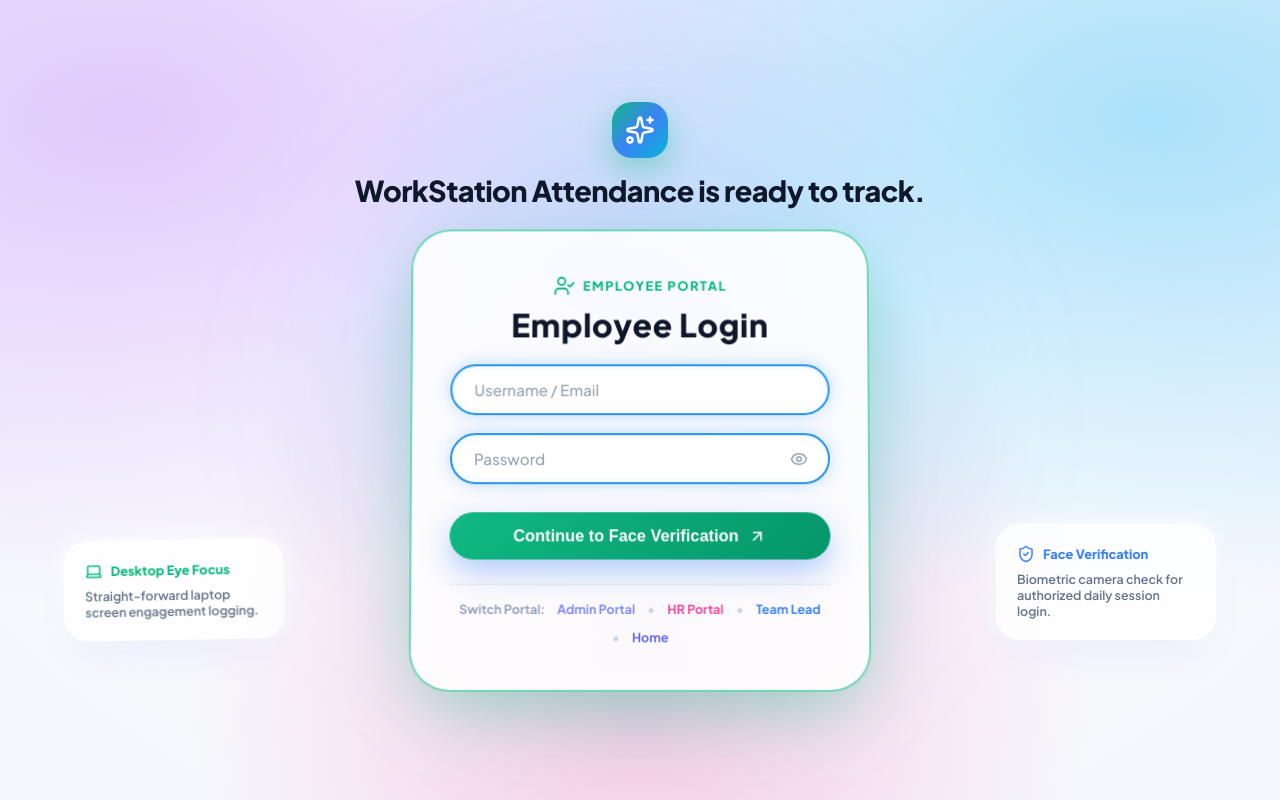
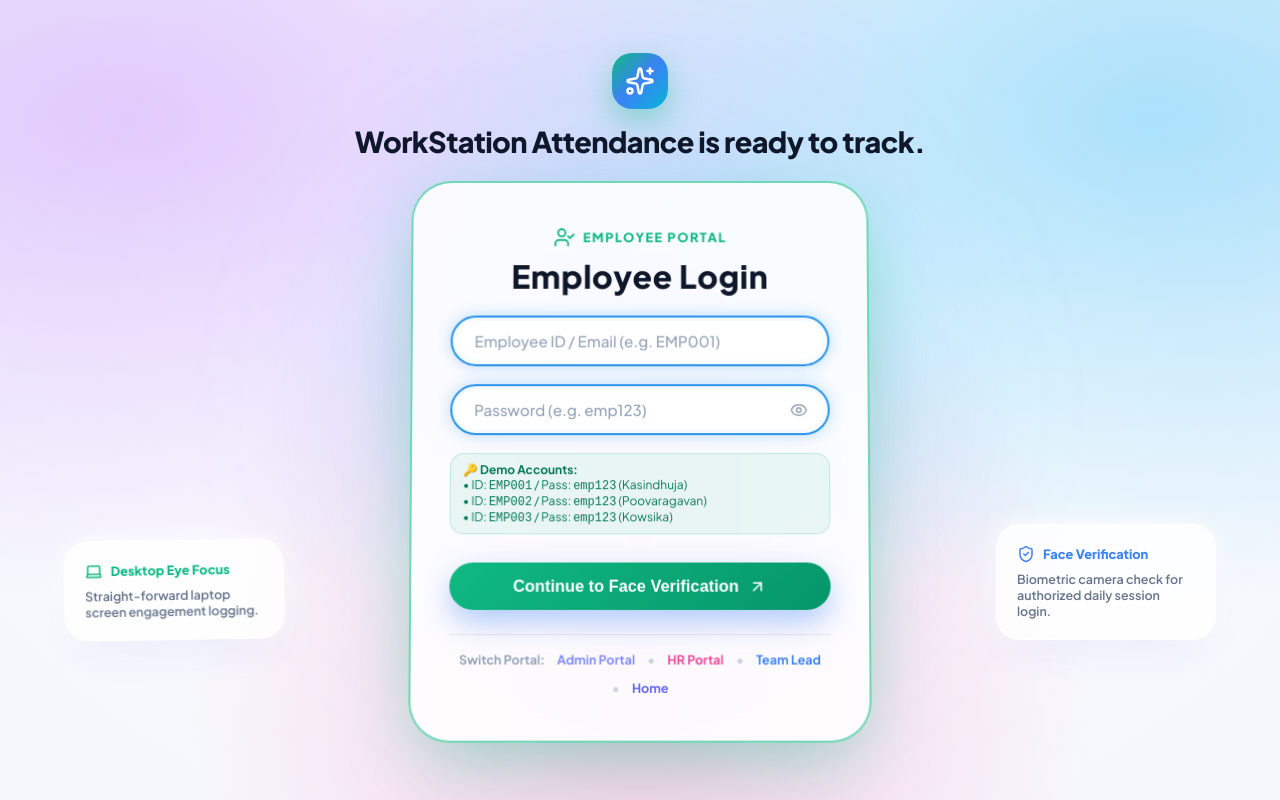
Before and after one commit to Poovaragavn/Log-time, a React (Vite) app: page / in a window 1280 px wide. Built offline with nearby package versions, Linux system fonts and the light colour scheme.

Commit message:
feat: Add quick demo credentials helper box and skip camera login bypass option

```diff
--- a/src/context/AuthContext.tsx
+++ b/src/context/AuthContext.tsx
@@ -39,9 +39,15 @@ export const AuthProvider: React.FC<{ children: React.ReactNode }> = ({ children
   }, [currentUser]);
 
   const validateCredentials = (identifier: string, password: string, requiredRole: UserRole) => {
+    const cleanId = identifier.trim().toLowerCase();
     const users = DB.getUsers();
     const user = users.find(u =>
-      (u.username.toLowerCase() === identifier.toLowerCase() || u.email?.toLowerCase() === identifier.toLowerCase() || u.employeeId?.toLowerCase() === identifier.toLowerCase())
+      u.username.toLowerCase() === cleanId ||
+      u.email?.toLowerCase() === cleanId ||
+      u.employeeId?.toLowerCase() === cleanId ||
+      (cleanId === 'admin' && u.role === 'ADMIN') ||
+      (cleanId === 'hr' && u.role === 'HR') ||
+      (cleanId === 'tl' && u.role === 'TL')
     );
 
     if (!user) {
@@ -49,11 +55,11 @@ export const AuthProvider: React.FC<{ children: React.ReactNode }> = ({ children
     }
 
     if (user.passwordHash !== password) {
-      return { success: false, message: 'Invalid password. Please try again.' };
+      return { success: false, message: 'Invalid password. Please check your password.' };
     }
 
     if (user.role !== requiredRole) {
-      return { success: false, message: `Access denied. Account is not authorized for ${requiredRole} portal.` };
+      return { success: false, message: `Access denied. Account is authorized for ${user.role} portal, not ${requiredRole}.` };
     }
 
     if (user.status !== 'ACTIVE') {
--- a/src/pages/admin/AdminLogin.tsx
+++ b/src/pages/admin/AdminLogin.tsx
@@ -127,9 +127,9 @@ export const AdminLogin: React.FC = () => {
                 style={{ paddingRight: '48px' }}
                 value={password}
                 onChange={e => setPassword(e.target.value)}
-              placeholder="Password"
+                placeholder="Password (e.g. admin123)"
                 required
-              autoComplete="new-password"
+                autoComplete="current-password"
               />
               <button
                 type="button"
@@ -141,7 +141,7 @@ export const AdminLogin: React.FC = () => {
                   transform: 'translateY(-50%)',
                   background: 'none',
                   border: 'none',
-                color: showPassword ? '#4f46e5' : '#94a3b8',
+                  color: showPassword ? '#f59e0b' : '#94a3b8',
                   cursor: 'pointer',
                   display: 'flex',
                   alignItems: 'center',
@@ -154,6 +154,20 @@ export const AdminLogin: React.FC = () => {
               >
                 {showPassword ? <EyeOff size={18} /> : <Eye size={18} />}
               </button>
+            </div>
+
+            <div style={{
+              background: 'rgba(245,158,11,0.08)',
+              border: '1px solid rgba(245,158,11,0.2)',
+              borderRadius: '14px',
+              padding: '8px 12px',
+              fontSize: '0.75rem',
+              color: '#d97706',
+              textAlign: 'left'
+            }}>
+              🔑 <strong>Admin Demo Login:</strong><br />
+              • User: <code>admin</code> or <code>admin@company.com</code><br />
+              • Password: <code>admin123</code>
             </div>
 
           <button type="submit" className="pinterest-btn" disabled={loading}>
--- a/src/pages/employee/EmployeeLogin.tsx
+++ b/src/pages/employee/EmployeeLogin.tsx
@@ -163,7 +163,7 @@ export const EmployeeLogin: React.FC = () => {
                   className="pinterest-input"
                   value={employeeId}
                   onChange={e => setEmployeeId(e.target.value)}
-                  placeholder="Username / Email"
+                  placeholder="Employee ID / Email (e.g. EMP001)"
                   required
                   autoComplete="off"
                 />
@@ -176,7 +176,7 @@ export const EmployeeLogin: React.FC = () => {
                   style={{ paddingRight: '48px' }}
                   value={password}
                   onChange={e => setPassword(e.target.value)}
-                  placeholder="Password"
+                  placeholder="Password (e.g. emp123)"
                   required
                   autoComplete="new-password"
                 />
@@ -203,6 +203,22 @@ export const EmployeeLogin: React.FC = () => {
                 >
                   {showPassword ? <EyeOff size={18} /> : <Eye size={18} />}
                 </button>
+              </div>
+
+              {/* Demo Credentials Helper Box */}
+              <div style={{
+                background: 'rgba(16,185,129,0.08)',
+                border: '1px solid rgba(16,185,129,0.2)',
+                borderRadius: '14px',
+                padding: '8px 12px',
+                fontSize: '0.75rem',
+                color: '#047857',
+                textAlign: 'left'
+              }}>
+                🔑 <strong>Demo Accounts:</strong><br />
+                • ID: <code>EMP001</code> / Pass: <code>emp123</code> (Kasindhuja)<br />
+                • ID: <code>EMP002</code> / Pass: <code>emp123</code> (Poovaragavan)<br />
+                • ID: <code>EMP003</code> / Pass: <code>emp123</code> (Kowsika)
               </div>
 
               <button type="submit" className="pinterest-btn" disabled={loading} style={{ background: 'linear-gradient(135deg, #10b981 0%, #059669 100%)' }}>
@@ -262,6 +278,26 @@ export const EmployeeLogin: React.FC = () => {
               onSuccess={handleFaceSuccess}
               onFailure={handleFaceFailure}
             />
+
+            <div style={{ marginTop: '14px', textAlign: 'center' }}>
+              <button
+                type="button"
+                onClick={handleFaceSuccess}
+                style={{
+                  background: 'rgba(59,130,246,0.1)',
+                  border: '1px solid rgba(59,130,246,0.3)',
+                  color: '#2563eb',
+                  padding: '8px 16px',
+                  borderRadius: '12px',
+                  fontSize: '0.8rem',
+                  fontWeight: 700,
+                  cursor: 'pointer',
+                  width: '100%',
+                }}
+              >
+                ⚡ Skip Camera Check & Login Directly to Dashboard
+              </button>
+            </div>
           </div>
         )}
 
```
Lines whose indentation alone changed are shown as unchanged.
